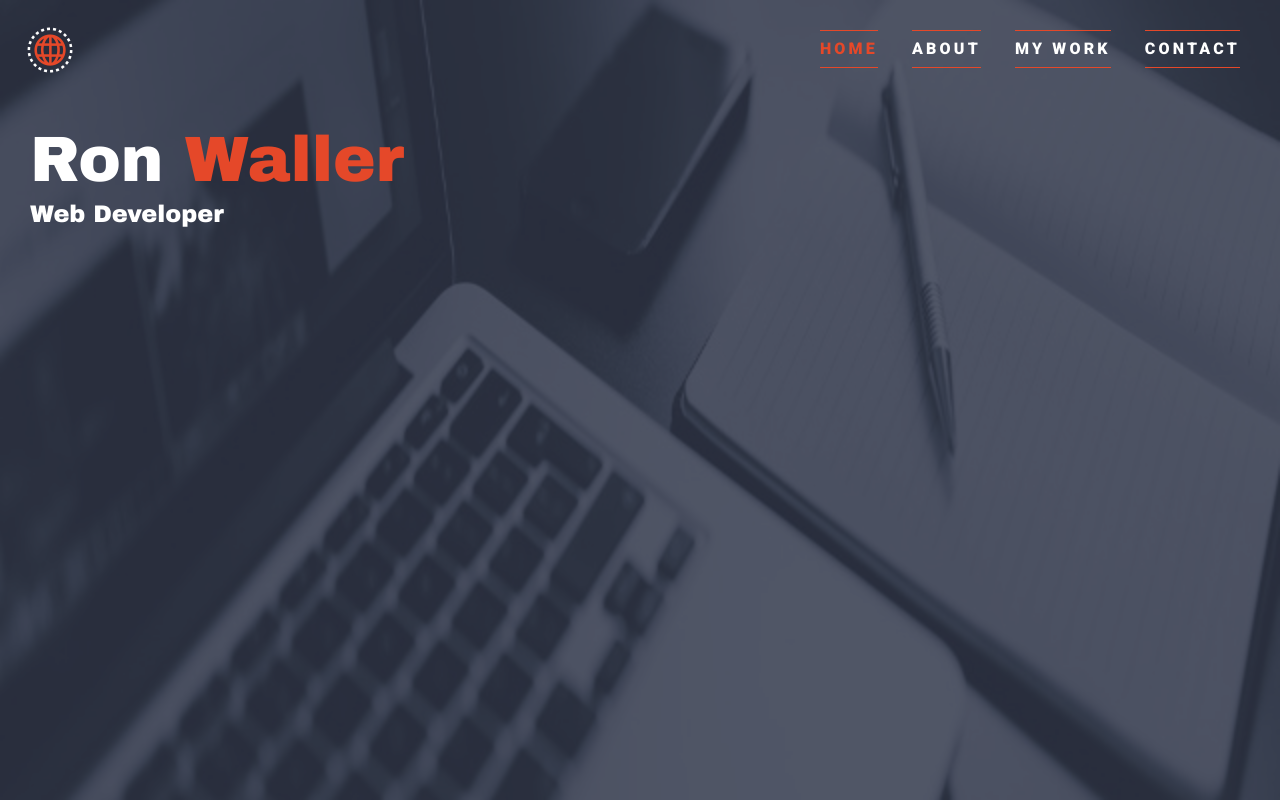
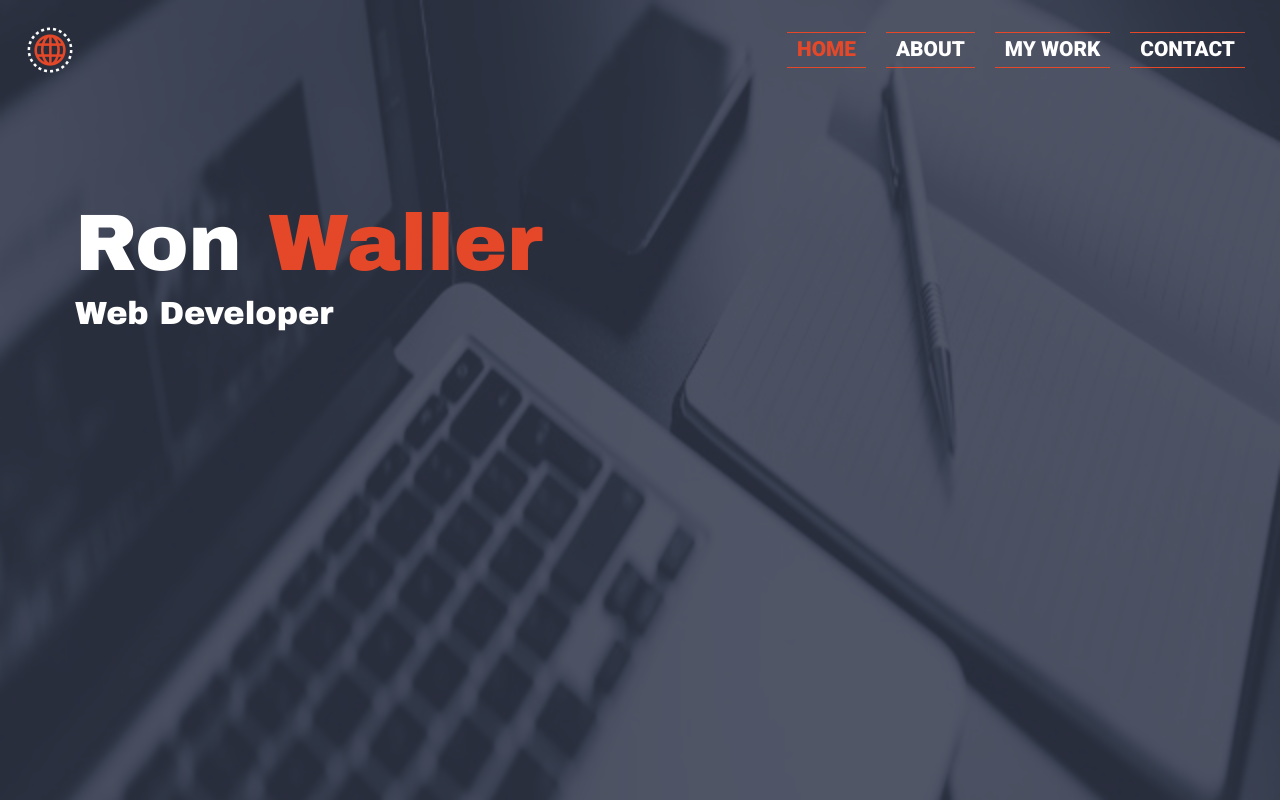
Before and after one commit to RonWaller/portfolio_project, a website: page build/index.html in a window 1280 px wide. Drawn offline with Linux system fonts and the light colour scheme.

Commit message:
Finished media queries

```diff
--- a/source/scss/3-basics/_base.scss
+++ b/source/scss/3-basics/_base.scss
@@ -34,3 +34,11 @@ body::after {
   height: 100%;
   padding-top: 25px;
 }
+
+@media only screen and (min-width: 768px) {
+  background-image: url('/build/img/homepage-tablet-portrait.jpg');
+}
+
+@media only screen and (min-width: 1200px) {
+  background-image: url('/build/img/homepage-desktop.jpg');
+}
--- a/source/scss/4-layout/_nav.scss
+++ b/source/scss/4-layout/_nav.scss
@@ -8,7 +8,7 @@
   align-items: center;
 }
 
-#menubars i, #menu i {
+#menubars i, #slidemenu i {
   width: 25px;
   height: 25px;
   color: $secondary;
@@ -16,8 +16,9 @@
   cursor: pointer;
 }
 
-#menu {
+#slidemenu {
   position: fixed;
+  display: block;
   padding-top: 30px;
   top: 0;
   left: 0;
@@ -28,9 +29,10 @@
   z-index: 2;
   opacity: 0;
   transform: translate(0, -100%);
-  transition: all 0.4s ease-in-out 0.3s;
+  transition: all .4s ease-in-out 0.3s;
 
   &.show {
+    display: block;
     visibility: visible;
     opacity: 1;
     transform: translate(0, 0);
@@ -55,7 +57,7 @@
     list-style: none;
     border-top: 1px solid $secondary;
     border-bottom: 1px solid $secondary;
-    transition: all 1s linear 7s;
+    transition: all .5s linear 5s;
     transform: translate(600px, 0);
     opacity: 0;
   }
@@ -81,63 +83,57 @@
     transition-delay: 0.5s;
   }
 
-    li:hover, li:active {
-      background-color: rgba(229, 72, 41, .4);
+
+}
+
+#menu {
+  display: none;
+  // width: 100%;
+  // height: 100px;
+
+  & .navitems {
+    display: flex;
+    // justify-content: space-evenly;
+    align-items: center;
+
+    & li {
+      display: inline-block;
+      padding: 0 10px;
+      margin: 0 10px;
+      font-size: 1.3rem;
+      font-weight: bold;
+      color: $white;
+      text-transform: uppercase;
+      text-align: center;
+      list-style: none;
+      border-top: 1px solid $secondary;
+      border-bottom: 1px solid $secondary;
     }
-    li a.active {
-      color: $secondary;
-    }
+  }
+}
+
+li:hover, li:active {
+  background-color: rgba(229, 72, 41, .4);
+}
+li a.active {
+  color: $secondary;
 }
 
 @media only screen and (max-width: 600px) {
-  #menu {
-    visibility: hidden;
-    transition: none;
-    opacity: 0;
-  }
-  .menuitems li {
-    transition: none;
-  }
 
 }
 
 @media only screen and (min-width: 768px) {
-  .navbar {
-    padding: 0 0 0 25px;
+  #menu {
+    display: block;
+
   }
 
-  #menu {
-    position: static;
-    height: 100px;
-    visibility: visible;
-    opacity: 1;
-    transform: translate(0,0);
-    z-index: 1;
-    background-color: transparent;
-    transition: none;
-
-    & i#close {
-      visibility: hidden;
-    }
-
-    & .menuitems {
-      text-align: right;
-      margin: 0;
-    }
-
-    & .menuitems li {
-      margin: 0 15px;
-      font-size: 1rem;
-      padding: 5px 0;
-      letter-spacing: .2rem;
-      display: inline-block;
-      opacity: 1;
-      transform: translate(0,0);
-      transition: none;
-    }
+  #slidemenu {
+    display: none;
   }
 
   #menubars {
-    visibility: hidden;
+    display: none;
   }
 }
--- a/source/scss/6-pages/_index.scss
+++ b/source/scss/6-pages/_index.scss
@@ -1,5 +1,5 @@
 .hero {
-  // width: 70%;
+  padding-top: 50px;
   margin-left: 30px;
 }
 
@@ -15,11 +15,40 @@
 }
 
 @media only screen and (min-width: 601px) {
-  .hero #nameheading {
-    font-size: 4rem;
-  }
+  .hero {
+    margin-left: 50px;
 
-  .hero h3{
-    font-size: 1.5rem;
+    & #nameheading {
+      font-size: 4rem;
+    }
+
+    & h3{
+      font-size: 1.5rem;
+    }
   }
 }
+
+@media only screen and (min-width: 768px) {
+  .hero {
+    margin-left: 50px;
+    padding-top: 75px;
+
+    & #nameheading {
+      font-size: 5rem;
+    }
+
+    & h3{
+      font-size: 2rem;
+    }
+  }
+}
+
+@media only screen and (min-width: 992px) {
+
+}
+
+@media only screen and (min-width: 1200px) {
+  .hero {
+    margin-left: 75px;
+  }
+}
--- a/source/scss/6-pages/_mywork.scss
+++ b/source/scss/6-pages/_mywork.scss
@@ -10,6 +10,7 @@
   flex-direction: column;
   justify-content: center;
   align-items: center;
+  margin-top: 40px;
 }
 
 .projects .card{
@@ -104,7 +105,7 @@
     grid-template-columns:
     repeat(auto-fill, minmax(315px, 315px));
     grid-gap: 1.5rem;
-    margin: 40px auto 0 auto;
+    margin: 65px auto 0 auto;
 
     & .card {
       margin: 0;
```
Also changed, not shown: build/about.html, build/contact.html, build/css/main.css, build/index.html, build/js/main.js, build/mywork.html.
